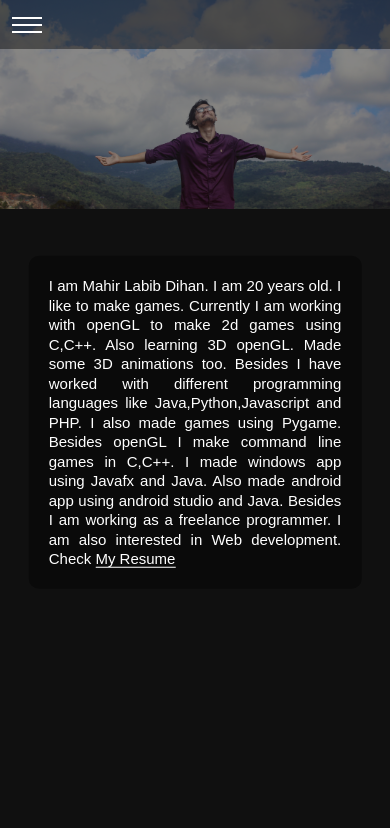
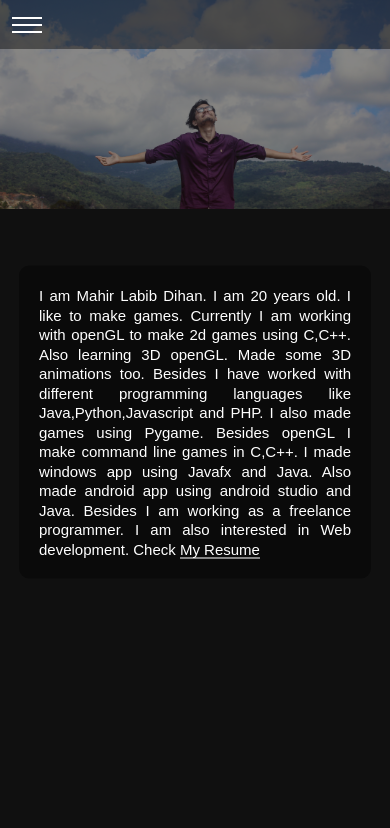
Before and after one commit to mahirlabibdihan/mahirlabibdihan.github.io, a PHP site: page /about/index.html in a window 390 px wide. Shown: the top 828 px of the page. Run offline with PHP 8.4, Linux system fonts and the light colour scheme.

Commit message:
mahirlabibdihan

```diff
--- a/assets/css/about.css
+++ b/assets/css/about.css
@@ -25,7 +25,7 @@
 
 @media (max-width: 960px){
     .about-me {
-        /*background-color: rgba(255,255,255,.1);*/
+        width: 80%;
     }
     .about-me label{
         font-size: 15px;
```
